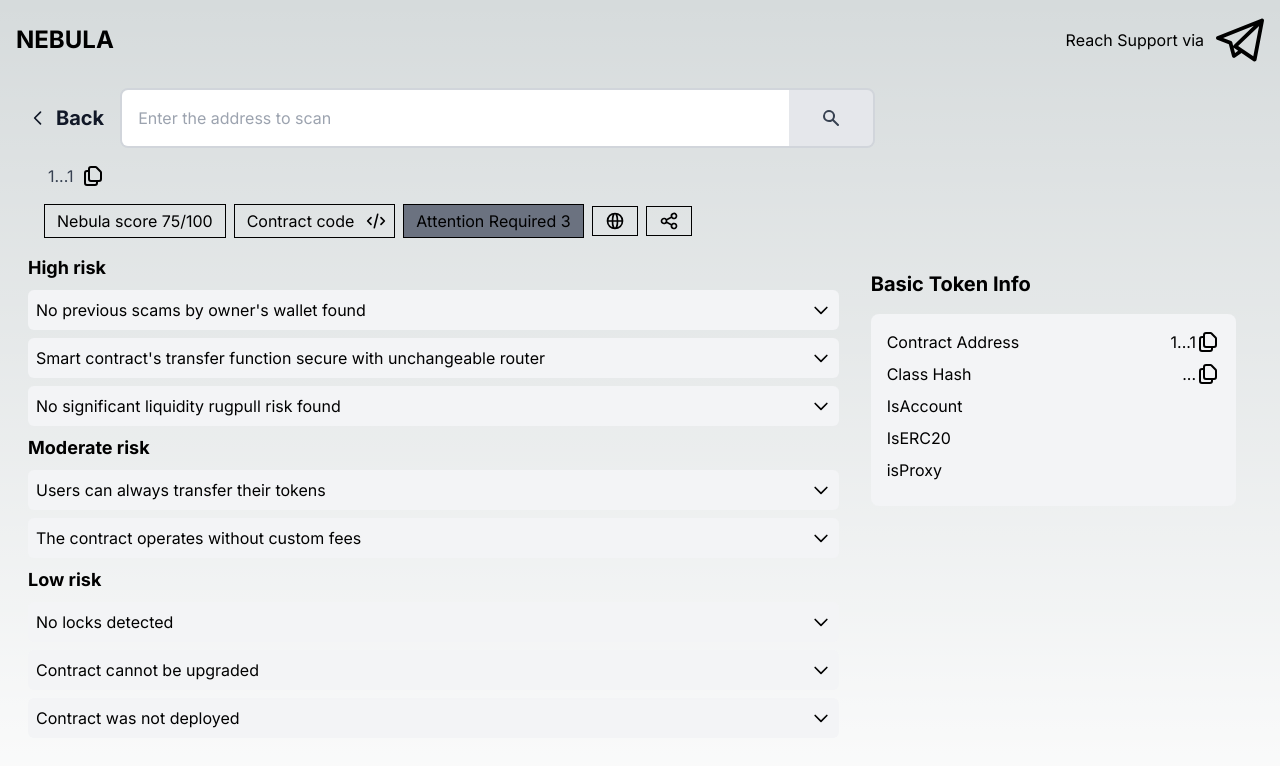
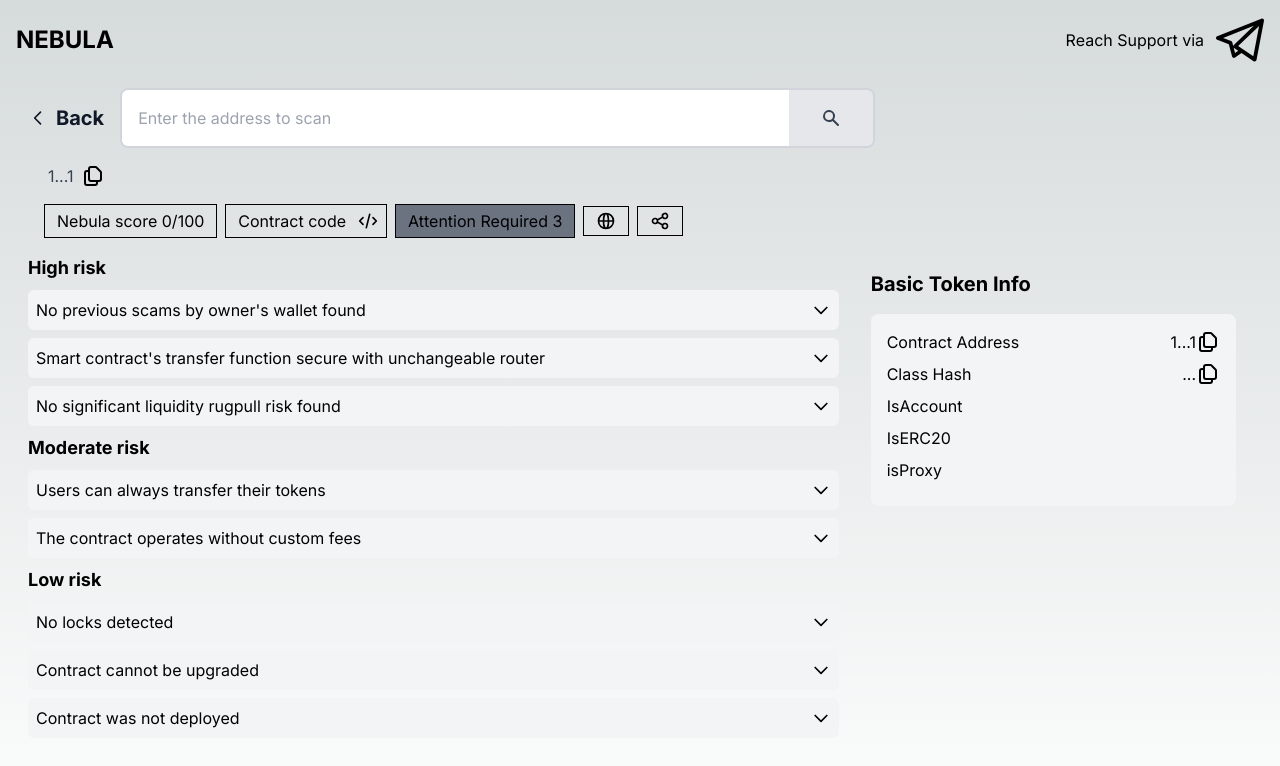
Before and after one commit to eliashezron/Nebula, a Next.js app: page /contract/1 in a window 1280 px wide. Shown: the top 766 px of the page. Built offline with nearby package versions, Linux system fonts and the light colour scheme; no server answers; the database is empty.

Commit message:
ui changes

```diff
--- a/src/app/contract/[address]/page.tsx
+++ b/src/app/contract/[address]/page.tsx
@@ -179,7 +179,7 @@
       <div className="p-4">
       <div className="flex flex-wrap gap-2 justify-start items-center">
         <div className="flex items-center border border-black">
-          <span className="px-3 py-1">Nebula score 75/100</span>
+          <span className="px-3 py-1">Nebula score 0/100</span>
         </div>
         <div className="flex items-center border border-black" onClick={openModal}>
           <span className="px-3 py-1">Contract code</span>
```
